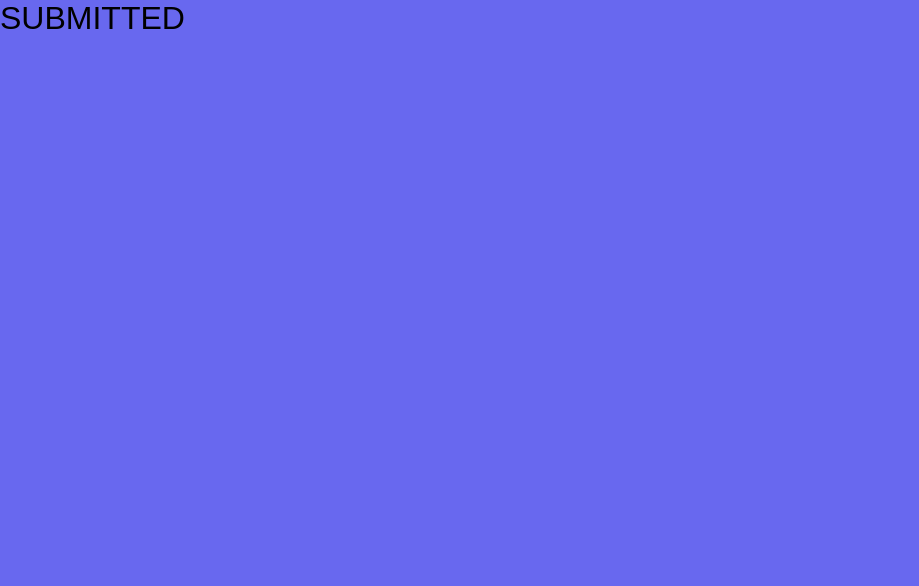
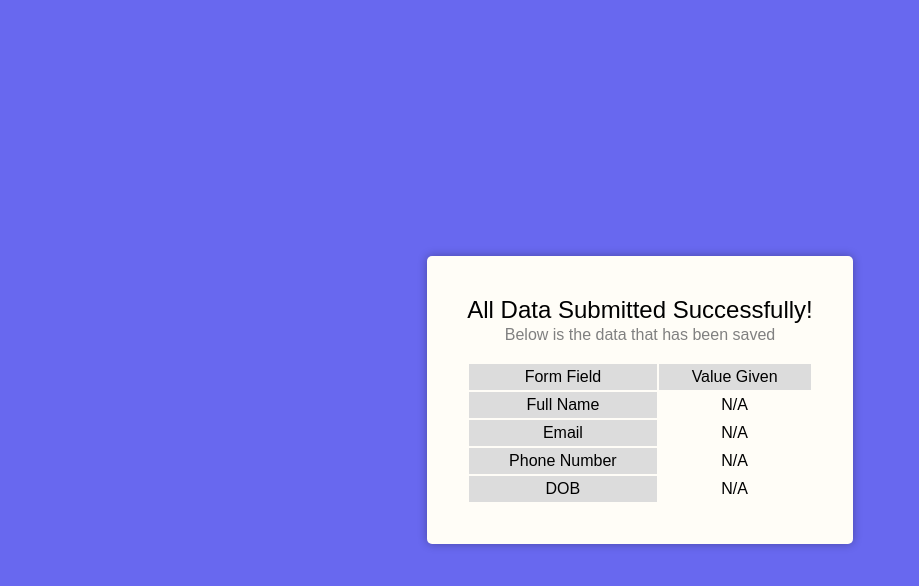
Before and after one commit to firozt/cloud-fullstack-app, a plain HTML site: page frontend/submitted.html in a window 1280 px wide. Shown: the whole page, without its empty margins (0-919 px from the left). Drawn offline with Linux system fonts and the light colour scheme.

Commit message:
added submitted

```diff
--- a/frontend/index.css
+++ b/frontend/index.css
@@ -12,7 +12,7 @@ body {
     background-color: rgb(104, 104, 239);
 }
 
-#form-page-container {
+.center {
     display: flex;
     justify-content: center;
     align-items: center;
@@ -20,7 +20,8 @@ body {
     flex-direction: column;
 }
 
-#form-page-container>div{
+.container{
+    width: fit-content;
     display: flex;
     flex-direction: row;
     height: fit-content;
@@ -94,3 +95,27 @@ button:hover {
     margin: auto;
     position: relative;
 }
+
+.submitted-screen {
+    border-radius: 5px;
+    padding: 40px;
+    display: flex;
+    flex-direction: column;
+    gap: 10px;
+    text-align: center;
+}
+
+.submitted-screen th {
+    background-color: rgb(220, 220, 220);
+}
+
+.submitted-screen th, .submitted-screen td {
+    width: min-content;
+    padding: 4px;
+}
+
+.submitted-screen p {
+    position: relative;
+    bottom: 8px;
+    color: gray;
+}
--- /dev/null
+++ b/frontend/scripts/submitted.js
@@ -0,0 +1,16 @@
+
+// wait for html file to load
+window.addEventListener("DOMContentLoaded", () => {
+
+    // get values from url
+    const params = new URLSearchParams(window.location.search);
+
+    // get td tags with value
+    const tds = document.querySelectorAll("td[data-field]");
+    console.log("tds: ", tds)
+    // change value for all value tds
+    tds.forEach(td => {
+        const field = td.dataset.field;       // get data-field value
+        td.textContent = params.get(field) || "N/A";
+    });
+});
--- a/frontend/submitted.html
+++ b/frontend/submitted.html
@@ -7,6 +7,37 @@
     <title>Document</title>
 </head>
 <body>
-    <h1>SUBMITTED</h1>
+    <div class="center">
+        <div class="container submitted-screen">
+            <h2>All Data Submitted Successfully!</h2>
+            <p>Below is the data that has been saved</p>
+            <table>
+                <thead>
+                    <th>Form Field</th>
+                    <th>Value Given</th>
+
+                </thead>
+                <tr>
+                    <th>Full Name</th>
+                    <td data-field="fullname"></td>
+                </tr>
+                <tr>
+                    <th>Email</th>
+                    <td data-field="email"></td>
+
+                </tr>
+                <tr>
+                    <th>Phone Number</th>
+                    <td data-field="phonenumber"></td>
+                </tr>
+                <tr>
+                    <th>DOB</th>
+                    <td data-field="dob"></td>
+                </tr>
+            </table>
+        </div>
+    </div>
+    <script src="scripts/submitted.js"></script>
 </body>
+
 </html>
```
Also changed, not shown: frontend/index.html (+4 -5 lines), frontend/scripts/script.js (line endings or trailing spaces), 1 other file.
